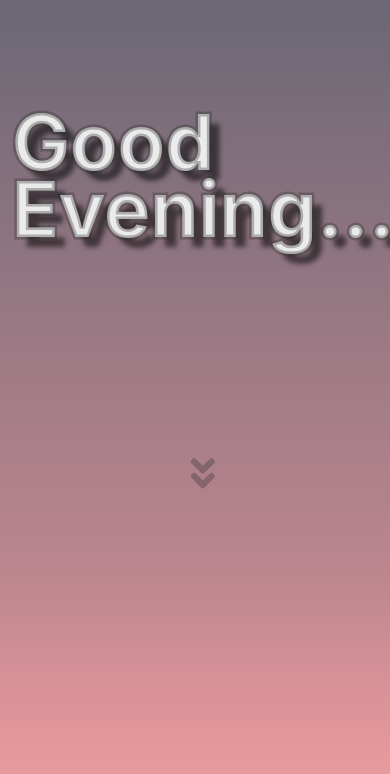
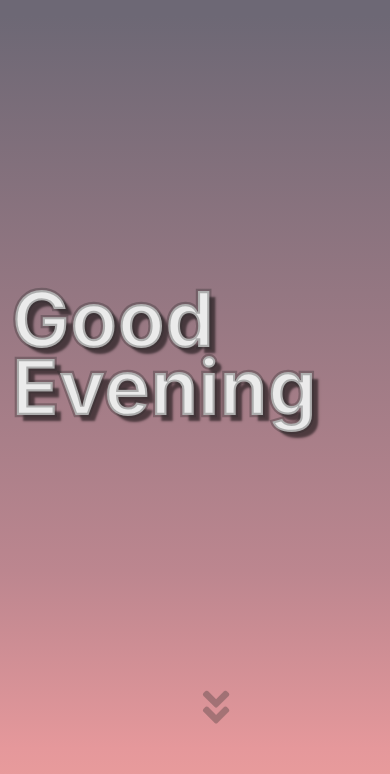
Before and after one commit to RenatoCesarF/GoodVibesJournal, a Next.js app: page / in a window 390 px wide. Shown: the top 774 px of the page. Built offline with nearby package versions, Linux system fonts and the light colour scheme.

Commit message:
:iphone: :dizzy:  Responsive stuffs + Tittle animation

```diff
--- a/pages/index.js
+++ b/pages/index.js
@@ -21,14 +21,14 @@ function getDayFase() {
 
 function navToTimeLine() {
     //Animation
-    setTimeout(() => {  window.location = "/timeLine"; }, 5000);
+    setTimeout(() => {  window.location = "/timeLine"; }, 1000);
 }
 
 function Home({ Component, pageProps }) {
     var dayFase = getDayFase();
 
     return (
-        <div>
+        <div >
 
             <style jsx global >{`
             HTML,BODY{
@@ -47,7 +47,7 @@ function Home({ Component, pageProps }) {
             `}
             </style>
             <div>
-                <h1 className={styles.title} >Good <br/>{dayFase}...</h1>
+                <h1 className={styles.title} >Good <br/>{dayFase}</h1>
             </div>
 
             <FaAngleDoubleDown className={styles.icon} onClick={ navToTimeLine}/>
--- a/pages/styles/index.module.css
+++ b/pages/styles/index.module.css
@@ -6,59 +6,68 @@
     line-height: 87.5%;
 
     color: #ebebeb;
-    -webkit-text-stroke: 5px #2d2d2d52;
+    font-size: calc(70px + (150 - 40) * ((100vw - 300px) / (1600 - 300)));
     mix-blend-mode: normal;
-    text-shadow: 10px 10px 5px rgba(0, 0, 0, 0.541);
+    text-shadow: 0.08em 0.08em 0.03em rgba(0, 0, 0, 0.541);
     text-align: left;
+    -webkit-text-stroke: 0.055em #2d2d2d52;
 
 
-    margin-top: 1.4em;
+    margin-top: 35vh;
     margin-left: 3%;
 
+    animation: float 5s ease-in-out infinite;
 
-    font-size: calc(70px + (150 - 40) * ((100vw - 300px) / (1600 - 300)));
 }
+@keyframes float {
+	0% {
+		transform: translatey(0px);
+	}
+	50% {
+		transform: translatey(-10px);
+	}
 
+	100% {
+		transform: translatey(0px);
+	}
+}
 
 .icon{
     color: #2d2d2d52;
-    size: 200%;
-    align-self: center;
-    vertical-align: 222%;
-    padding-left: 47%;
-    padding-right: 50%;
-    height: 3.5%;
-    width: 3.5%;
+
+    padding-left: 50vw;
+    padding-right: 50vw;
+
+    height: 5vh;
+    width: 5vh;
     -webkit-transition: all 0.8s;
 
-    -webkit-animation: mover 0.7s infinite  alternate;
-    animation: mover 0.7s infinite  alternate;
+    -webkit-animation: move 0.6s infinite  alternate;
+    animation: move 0.7s infinite  alternate;
 
-}
-@media screen and (min-width: 600) { /*DESKTOP*/
-    .icon {
-        padding-top: 2em;
-    }
-}
-
-/* If the screen size is 600px wide or less, set the font-size of <div> to 30px */
-@media screen and (max-width: 601px) { /*MOBILE*/
-    .icon {
-        height:10%  ;
-        width: 10%;
-        padding-top: 10.3em;
-    }
-  }
-
-@-webkit-keyframes mover {
-    0% { transform: translateY(0); }
-    100% { transform: translateY(-8px); }
-}
-@keyframes mover {
-    0% { transform: translateY(0); }
-    100% { transform: translateY(-8px); }
+    align-self: flex-end;
 }
 
 .icon:hover {
     color: #2d2d2d96;
 }
+
+@media (max-width: 900px){
+    .icon{
+        padding-top: 13vh;
+    }
+}
+@media (max-width: 600px) {
+    .icon {
+        padding-top: 25vh;
+    }
+}
+
+@-webkit-keyframes move {
+    0% { transform: translateY(0); }
+    100% { transform: translateY(-8px); }
+}
+@keyframes move {
+    0% { transform: translateY(0); }
+    100% { transform: translateY(-8px); }
+}
```
Also changed, not shown: pages/timeLine.js (+14 -0 lines).
